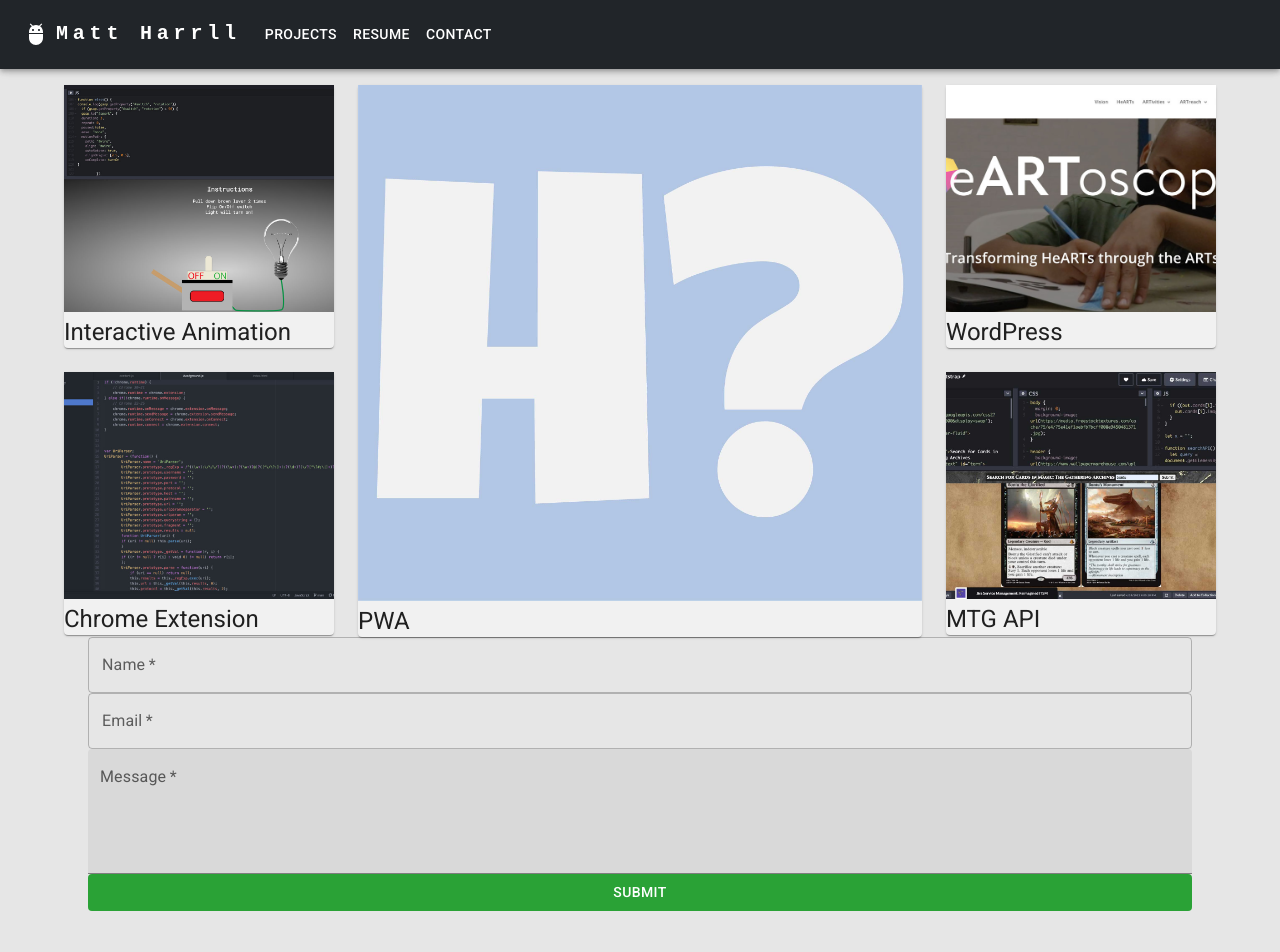
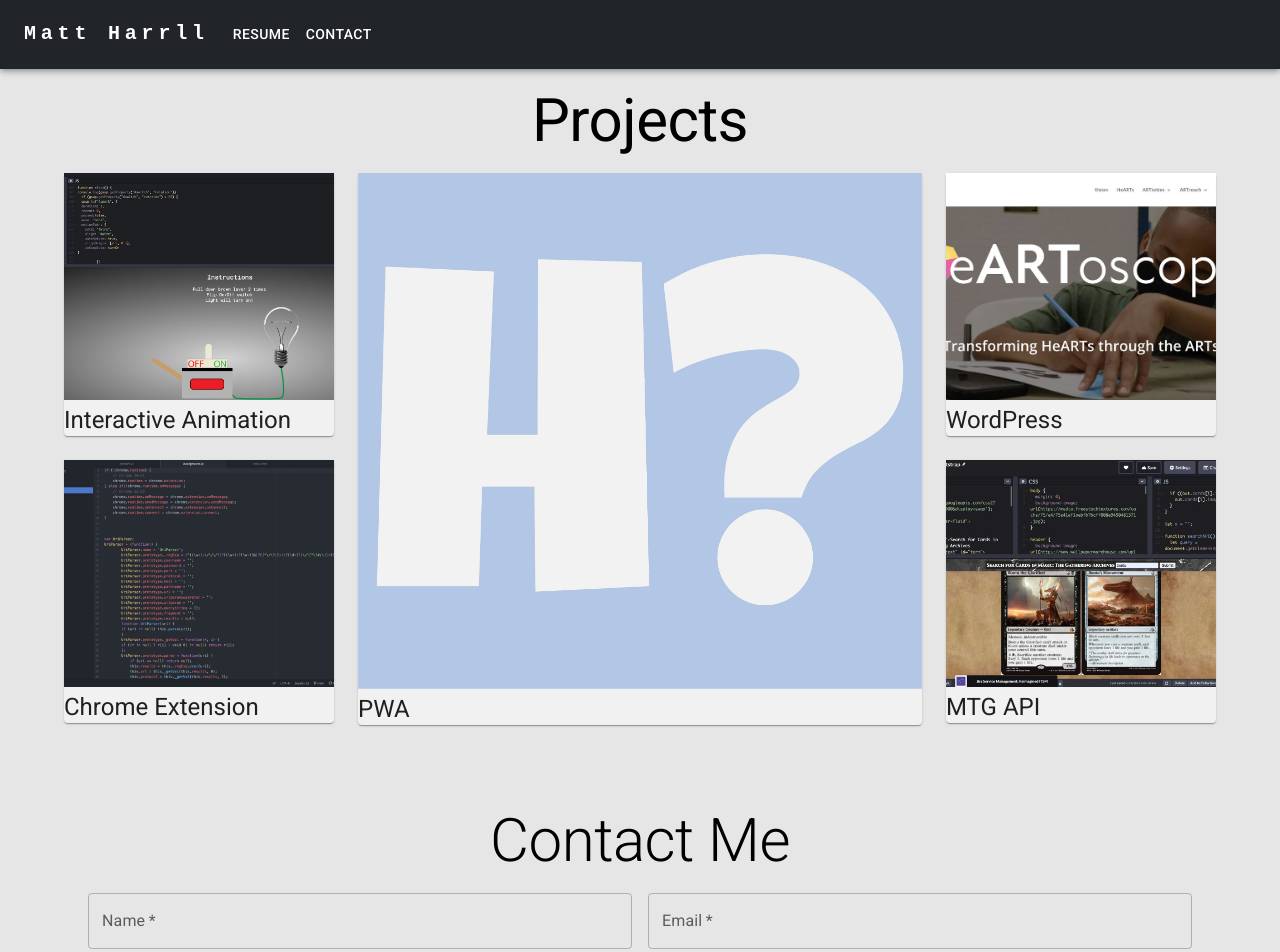
Before and after one commit to matt-harrell/matt-harrell.github.io, a React (Create React App) app: page / in a window 1280 px wide. Shown: the top 952 px of the page. Before the commit the page ends 911 px from the top, so only its background shows below. Built offline with nearby package versions, Linux system fonts and the light colour scheme.

Commit message:
add attempt act contact form scroll

```diff
--- a/src/components/ContactForm/ContactFormComp.tsx
+++ b/src/components/ContactForm/ContactFormComp.tsx
@@ -1,4 +1,5 @@
 import { Grid,FormControl,TextField, Button, Container } from '@mui/material';
+import { useRef } from 'react';
 
 interface contactFormCompProps {
     name:string;
@@ -10,11 +11,16 @@ interface contactFormCompProps {
     handleMessageChange:(event:any) => void;
 }
 
+
+
 const ContFormComp = (props:contactFormCompProps) => {
 
+
     return(
-    <Container>
+    <Container sx={{paddingBottom:5}} id='contactForm'>
         <FormControl fullWidth>
+            <Grid container spacing={{xs:2}}>
+                <Grid item xs={12} sm={6}>
                     <TextField
                         type="text"
                         name="user_name"
@@ -23,8 +29,10 @@ const ContFormComp = (props:contactFormCompProps) => {
                         onChange={props.handleNameChange}
                         label="Name"
                         placeholder='Jane Doe'
+                        sx={{width:'100%'}}
                     />
-            {/* <input type="text" name="user_name" value={props.name} onChange={props.handleNameChange} /> */}
+                </Grid>
+                <Grid item xs={12} sm={6}>
                 <TextField
                     type="text"
                     name="user_email"
@@ -33,9 +41,10 @@ const ContFormComp = (props:contactFormCompProps) => {
                     onChange={props.handleEmailChange}
                     label="Email"
                     placeholder='example@example.com'
+                    sx={{width:'100%'}}
                 />
-            {/* <input type="email" name="user_email" value={props.email} onChange={props.handleEmailChange} /> */}
-            {/* <label>Message</label> */}
+                </Grid>
+            </Grid>
             <TextField
                 type="text"
                 name="message"
@@ -47,12 +56,14 @@ const ContFormComp = (props:contactFormCompProps) => {
                 label="Message"
                 placeholder='Please leave a detailed message'
                 variant='filled'
+                sx={{marginY:5}}
             />
             <Button variant="contained"
                 disableElevation
                 type='submit'
                 color='secondary'
                 onClick={props.sendEmail}
+                sx={{width:'fit-content',margin:'auto',paddingX:3,paddingY:1}}
             >
                 Submit
             </Button>
--- a/src/components/Navbar/NavBarCont.tsx
+++ b/src/components/Navbar/NavBarCont.tsx
@@ -13,14 +13,16 @@ import Tooltip from '@mui/material/Tooltip';
 import MenuItem from '@mui/material/MenuItem';
 import AdbIcon from '@mui/icons-material/Adb';
 
-import { NavLink } from 'react-router-dom';
+import { NavLink, Link } from 'react-router-dom';
 
 import Projects from '../../data/projects.json';
+import { useRef } from 'react';
+
 
 
 
 const projectPages = Projects.map(project => project.title);
-const pages = ['Projects','Resume','Contact'];
+const pages = ['Resume'];
 // make projects go to home and have submenu
 // const settings = ['Profile', 'Account', 'Dashboard', 'Logout'];
 
@@ -43,13 +45,20 @@ const NavBar = () => {
     setAnchorElUser(null);
   };
 
+  const contactRef = useRef<HTMLElement>(document.getElementById('contactForm'));
+  const scrollToContact = () => {
+    handleCloseNavMenu();
+    contactRef.current.scrollIntoView({behavior: "smooth", block: "end", inline: "nearest"});
+    console.log('scroll');
+
+  }
+
 
 
   return (
     <AppBar position="sticky" sx={{marginBottom:2}}>
       <Container maxWidth="xl">
         <Toolbar disableGutters>
-          <AdbIcon sx={{ display: { xs: 'none', md: 'flex' }, mr: 1 }} />
           <Typography
             variant="h6"
             noWrap
@@ -107,10 +116,14 @@ const NavBar = () => {
                   </Typography>
                 </MenuItem>
               ))}
+              <MenuItem  onClick={scrollToContact}>
+                  <Typography textAlign="center">
+                    Contact
+                  </Typography>
+              </MenuItem>
             </Menu>
           </Box>
           {/* desktop menu */}
-          <AdbIcon sx={{ display: { xs: 'flex', md: 'none' }, mr: 1 }} />
           <Typography
             variant="h5"
             noWrap
@@ -142,6 +155,12 @@ const NavBar = () => {
                 </NavLink>
               </Button>
             ))}
+            <Button
+                onClick={scrollToContact}
+                sx={{ my: 2, color: 'white', display: 'block' }}
+              >
+                Contact
+              </Button>
           </Box>
 
           {/* <Box sx={{ flexGrow: 0 }}>
--- a/src/pages/home.tsx
+++ b/src/pages/home.tsx
@@ -1,4 +1,4 @@
-import { Grid,Container } from '@mui/material';
+import { Grid,Container,Typography } from '@mui/material';
 import { useChain, useSpringRef, useSpring } from 'react-spring';
 
 import { useEffect } from 'react';
@@ -53,7 +53,10 @@ const Home = () => {
 
     return (
     <Container>
-        <Grid container spacing={{ xs: 1, md: 2, lg: 3 }} >
+        <Typography component='h1' variant='h2' sx={{textAlign:'center',marginBottom:2,fontWeight:400}}>
+            Projects
+        </Typography>
+        <Grid container spacing={{ xs: 1, md: 2, lg: 3 }} sx={{marginBottom:10}} >
         <Grid item xs={12} sm={3} md={3} order={{xs:2, sm:1}}>
                 <Grid container spacing={{ xs: 2, md: 3 }} >
                     <Grid item xs={12}>
@@ -108,6 +111,9 @@ const Home = () => {
             </Grid>
         </Grid>
         </Grid>
+        <Typography component='h2' variant='h2' sx={{textAlign:'center',marginBottom:2}}>
+            Contact Me
+        </Typography>
         <ContactFormCont/>
     </Container>
     );
```
Lines whose indentation alone changed are shown as unchanged.
